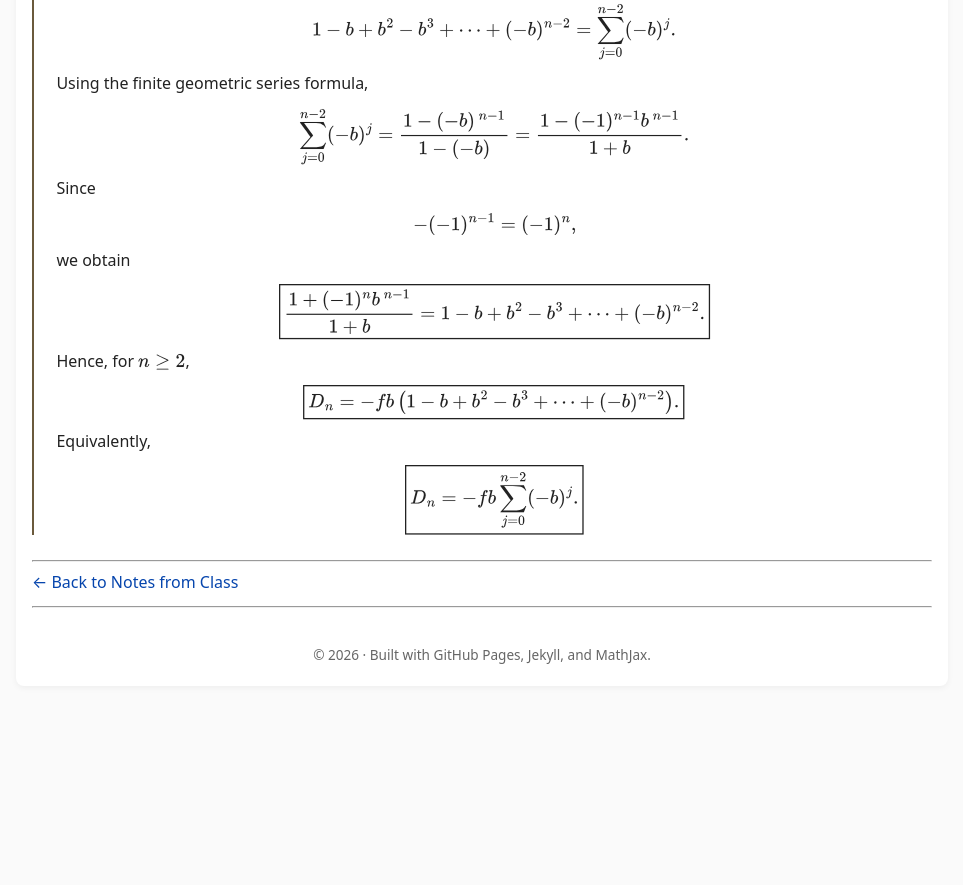
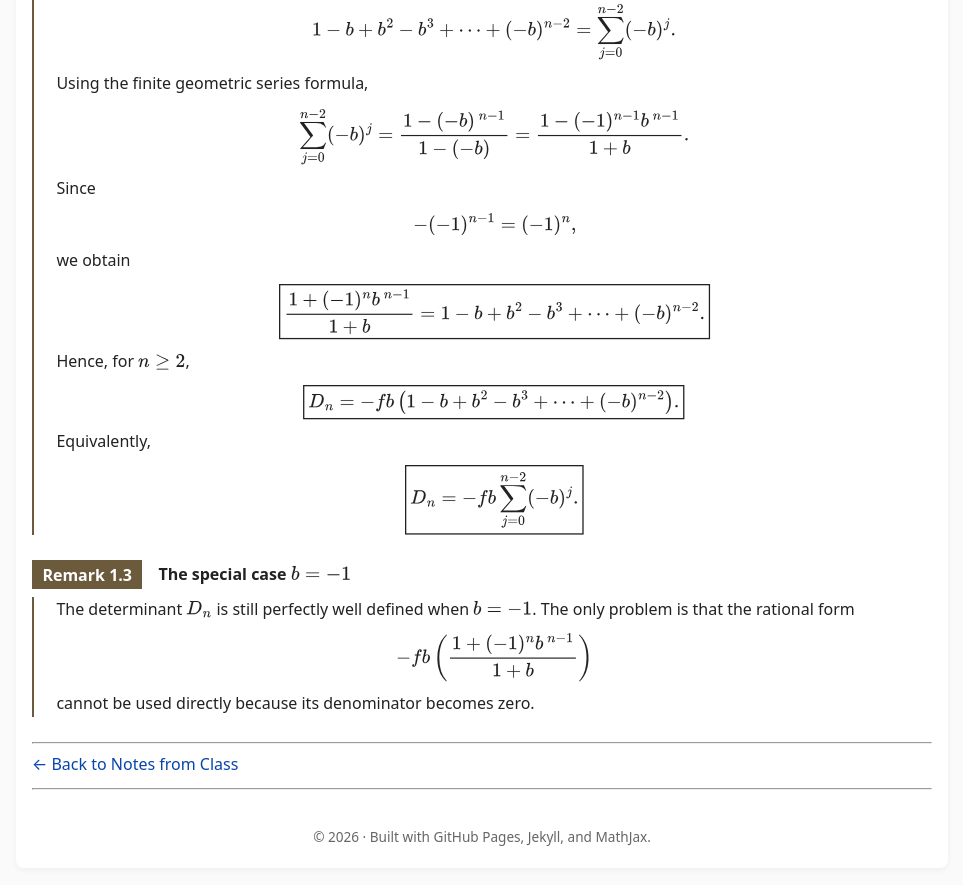
Before and after one commit to SaleemKamaludin/SaleemKamaludin.github.io, a Jekyll site: the page built from courses/math-2276/notes-from-class/lecture-2/index.md, in a window 1280 px wide and 900 px high, scrolled down 9538 px. Shown: the top 885 px of the window, without its empty margins (158-1121 px from the left). Built offline with Jekyll 4.4.1, drawn with Linux system fonts in a browser that asks for light colours; before the commit the page ends 10256 px from its top, so only the background shows below that.

Commit message:
Add special case b equals minus one remark

```diff
--- a/courses/math-2276/notes-from-class/lecture-2/index.md
+++ b/courses/math-2276/notes-from-class/lecture-2/index.md
@@ -1411,6 +1411,41 @@ D_n
 
 </div>
 
+<div id="remark-special-case-b-minus-one" class="math-env remark">
+
+  <div class="math-env-heading">
+    <span class="math-env-tag">Remark 1.3</span>
+
+    <span class="math-env-title">
+      The special case \(b=-1\)
+    </span>
+  </div>
+
+  <div class="math-env-body">
+
+    <p>
+      The determinant \(D_n\) is still perfectly well defined when
+      \(b=-1\). The only problem is that the rational form
+    </p>
+
+    <div class="display-math">
+
+    \[
+    -fb\left(
+    \frac{1+(-1)^n b^{\,n-1}}{1+b}
+    \right)
+    \]
+
+    </div>
+
+    <p>
+      cannot be used directly because its denominator becomes zero.
+    </p>
+
+  </div>
+
+</div>
+
 ---
 
 [← Back to Notes from Class]({{ '/courses/math-2276/notes-from-class/' | relative_url }})
```
